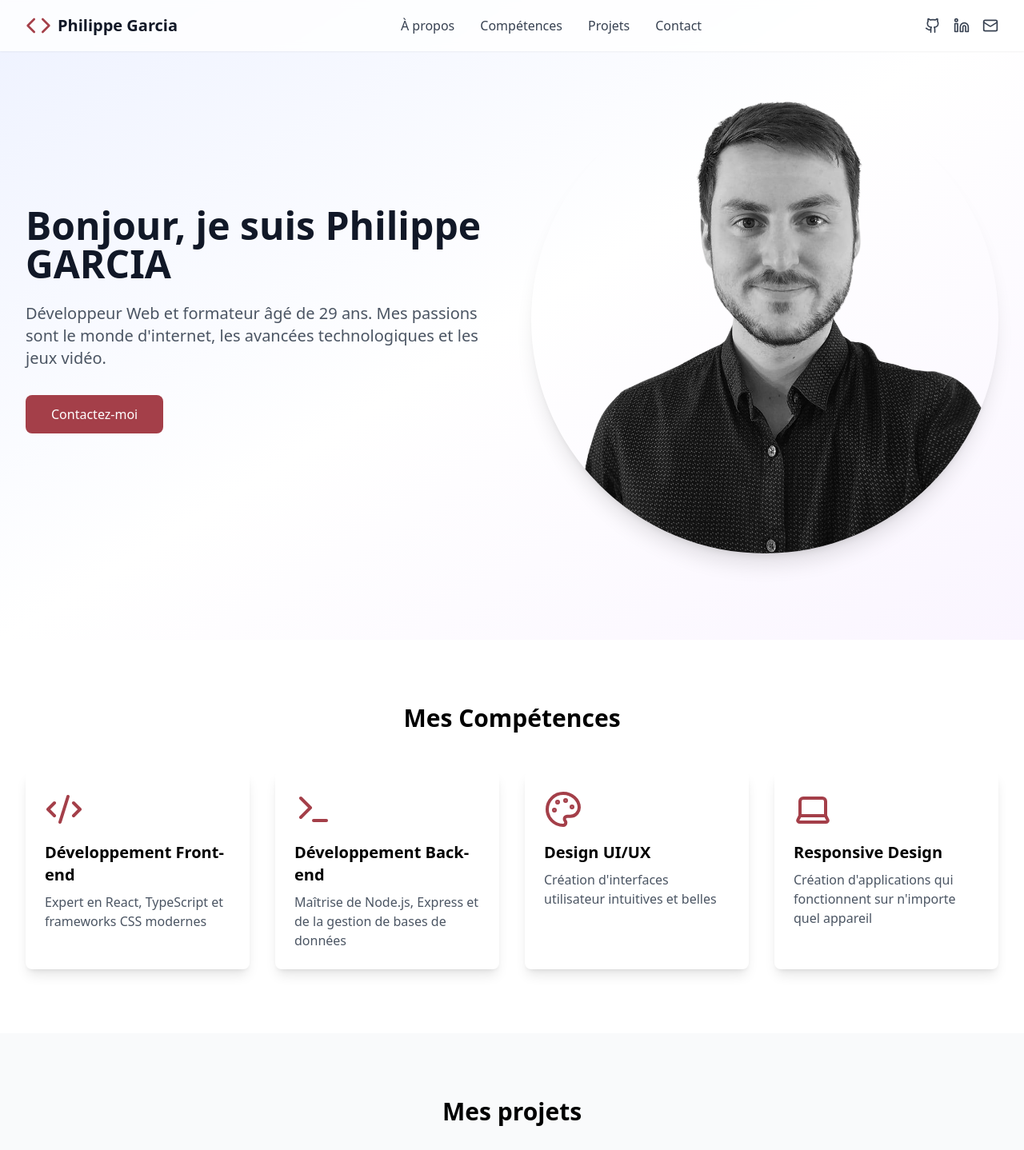
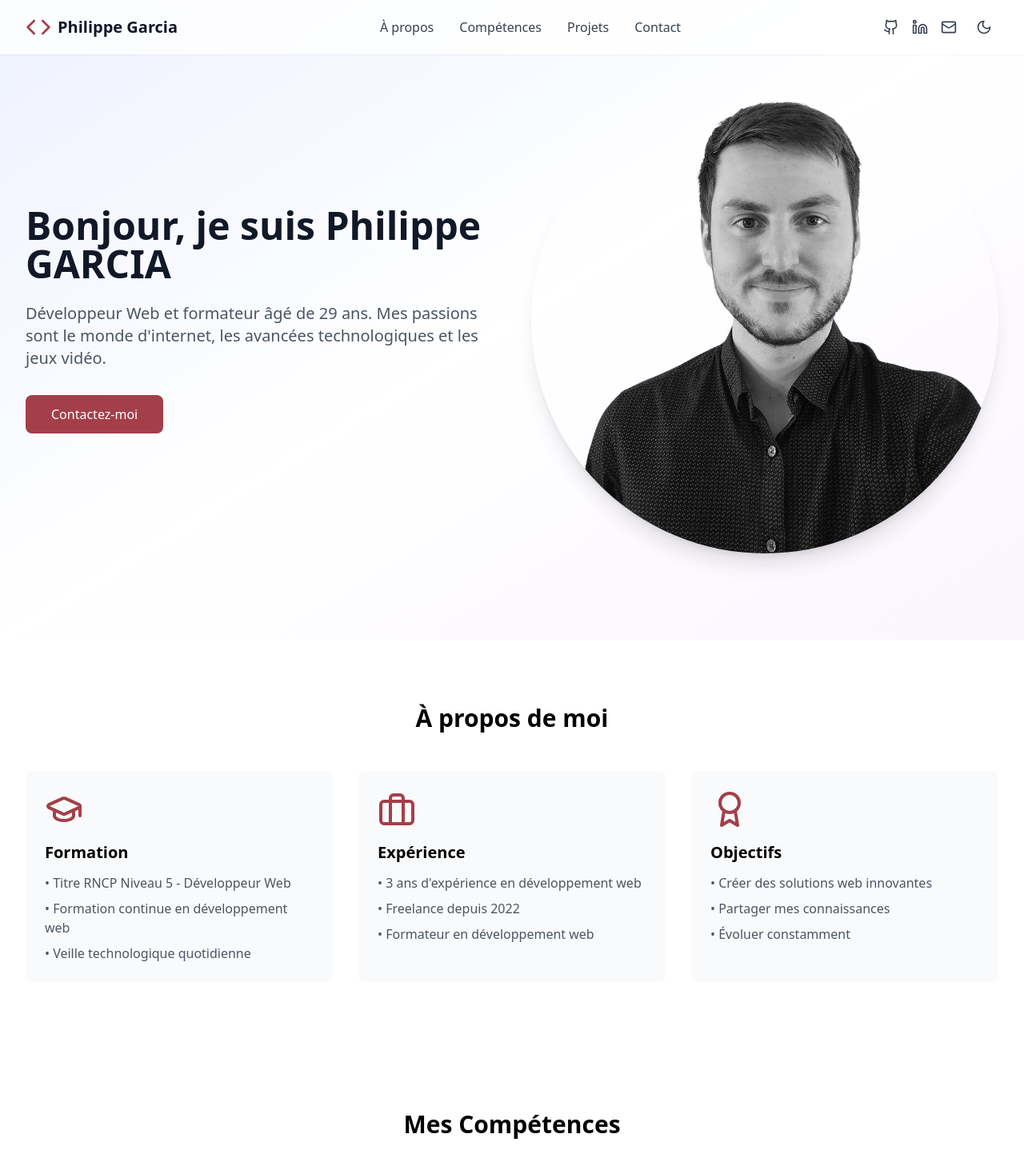
Before and after one commit to PhilippeG57/Portfolio-2025, a React (Vite) app: page / in a window 1280 px wide. Shown: the top 1438 px of the page at 80% size. Built offline with nearby package versions, Linux system fonts and the light colour scheme.

Commit message:
NEW theme sombre + section à propos

```diff
--- a/src/App.tsx
+++ b/src/App.tsx
@@ -1,15 +1,19 @@
 import Header from './components/Header';
 import Hero from './components/Hero';
+import About from './components/About';
 import Skills from './components/Skills';
 import Projects from './components/Projects';
 import Contact from './components/Contact';
+import { ThemeProvider } from './contexts/ThemeContext';
 
 function App() {
   return (
-    <div className="min-h-screen bg-white">
+    <ThemeProvider>
+      <div className="min-h-screen bg-white dark:bg-gray-900 transition-colors">
         <Header />
         <main>
           <Hero />
+          <About />
           <Skills />
           <Projects />
           <Contact />
@@ -20,6 +24,7 @@ function App() {
           </div>
         </footer>
       </div>
+    </ThemeProvider>
   );
 }
 
--- /dev/null
+++ b/src/components/About.tsx
@@ -0,0 +1,42 @@
+import { GraduationCap, Briefcase, Award } from 'lucide-react';
+
+export default function About() {
+    return (
+        <section id="about" className="py-20 bg-white dark:bg-gray-900 transition-colors">
+            <div className="max-w-7xl mx-auto px-4 sm:px-6 lg:px-8">
+                <h2 className="text-3xl font-bold text-center mb-12 dark:text-white">À propos de moi</h2>
+                <div className="grid grid-cols-1 md:grid-cols-3 gap-8">
+                    <div className="p-6 bg-gray-50 dark:bg-gray-800 rounded-lg">
+                        <GraduationCap className="h-12 w-12 text-primary mb-4" />
+                        <h3 className="text-xl font-semibold mb-3 dark:text-white">Formation</h3>
+                        <ul className="space-y-2 text-gray-600 dark:text-gray-300">
+                            <li>• Titre RNCP Niveau 5 - Développeur Web</li>
+                            <li>• Formation continue en développement web</li>
+                            <li>• Veille technologique quotidienne</li>
+                        </ul>
+                    </div>
+
+                    <div className="p-6 bg-gray-50 dark:bg-gray-800 rounded-lg">
+                        <Briefcase className="h-12 w-12 text-primary mb-4" />
+                        <h3 className="text-xl font-semibold mb-3 dark:text-white">Expérience</h3>
+                        <ul className="space-y-2 text-gray-600 dark:text-gray-300">
+                            <li>• 3 ans d'expérience en développement web</li>
+                            <li>• Freelance depuis 2022</li>
+                            <li>• Formateur en développement web</li>
+                        </ul>
+                    </div>
+
+                    <div className="p-6 bg-gray-50 dark:bg-gray-800 rounded-lg">
+                        <Award className="h-12 w-12 text-primary mb-4" />
+                        <h3 className="text-xl font-semibold mb-3 dark:text-white">Objectifs</h3>
+                        <ul className="space-y-2 text-gray-600 dark:text-gray-300">
+                            <li>• Créer des solutions web innovantes</li>
+                            <li>• Partager mes connaissances</li>
+                            <li>• Évoluer constamment</li>
+                        </ul>
+                    </div>
+                </div>
+            </div>
+        </section>
+    );
+}
--- a/src/components/Header.tsx
+++ b/src/components/Header.tsx
@@ -1,54 +1,90 @@
 import { Menu, X, Code, Mail, Github, Linkedin } from 'lucide-react';
 import { useState } from 'react';
+import { ThemeToggle } from './ThemeToggle';
 
 export default function Header() {
   const [isMenuOpen, setIsMenuOpen] = useState(false);
 
   return (
-    <header className="fixed w-full bg-white/80 backdrop-blur-sm z-50 shadow-sm">
+    <header className="fixed w-full bg-white/80 dark:bg-gray-900/80 backdrop-blur-sm z-50 shadow-sm transition-colors">
       <div className="max-w-7xl mx-auto px-4 sm:px-6 lg:px-8">
         <div className="flex justify-between items-center py-4">
-          <div className="flex items-center">
-            <Code className="h-8 w-8 text-primary" />
-            <span className="ml-2 text-xl font-bold text-gray-900">Philippe Garcia</span>
-          </div>
+          <a href="#">
+            <div className="flex items-center">
+              <Code className="h-8 w-8 text-primary" />
+              <span className="ml-2 text-xl font-bold text-gray-900 dark:text-white">
+                Philippe Garcia
+              </span>
+            </div>
+          </a>
 
           <nav className="hidden md:flex space-x-8">
-            <a href="#about" className="text-gray-700 hover:text-primary">À propos</a>
-            <a href="#skills" className="text-gray-700 hover:text-primary">Compétences</a>
-            <a href="#projects" className="text-gray-700 hover:text-primary">Projets</a>
-            <a href="#contact" className="text-gray-700 hover:text-primary">Contact</a>
+            <a href="#about" className="text-gray-700 dark:text-gray-300 hover:text-primary dark:hover:text-primary">
+              À propos
+            </a>
+            <a href="#skills" className="text-gray-700 dark:text-gray-300 hover:text-primary dark:hover:text-primary">
+              Compétences
+            </a>
+            <a href="#projects" className="text-gray-700 dark:text-gray-300 hover:text-primary dark:hover:text-primary">
+              Projets
+            </a>
+            <a href="#contact" className="text-gray-700 dark:text-gray-300 hover:text-primary dark:hover:text-primary">
+              Contact
+            </a>
           </nav>
 
           <div className="hidden md:flex items-center space-x-4">
-            <a href="https://github.com/PhilippeG57" target="_blank" className="text-gray-700 hover:text-primary">
+            <a
+              href="https://github.com/PhilippeG57"
+              target="_blank"
+              className="text-gray-700 dark:text-gray-300 hover:text-primary dark:hover:text-primary"
+            >
               <Github className="h-5 w-5" />
             </a>
-            <a href="https://www.linkedin.com/in/philippe-garcia-245680195/" target="_blank" className="text-gray-700 hover:text-primary">
+            <a
+              href="https://www.linkedin.com/in/philippe-garcia-245680195/"
+              target="_blank"
+              className="text-gray-700 dark:text-gray-300 hover:text-primary dark:hover:text-primary"
+            >
               <Linkedin className="h-5 w-5" />
             </a>
-            <a href="mailto:philippe57660.garcia@gmail.com" className="text-gray-700 hover:text-primary">
+            <a
+              href="mailto:philippe57660.garcia@gmail.com"
+              className="text-gray-700 dark:text-gray-300 hover:text-primary dark:hover:text-primary"
+            >
               <Mail className="h-5 w-5" />
             </a>
+            <ThemeToggle />
           </div>
 
-          <button
-            className="md:hidden"
-            onClick={() => setIsMenuOpen(!isMenuOpen)}
-          >
-            {isMenuOpen ? <X className="h-6 w-6" /> : <Menu className="h-6 w-6" />}
+          <button className="md:hidden" onClick={() => setIsMenuOpen(!isMenuOpen)}>
+            {isMenuOpen ? (
+              <X className="h-6 w-6 dark:text-white" />
+            ) : (
+              <Menu className="h-6 w-6 dark:text-white" />
+            )}
           </button>
         </div>
       </div>
 
-      {/* Mobile menu */}
       {isMenuOpen && (
         <div className="md:hidden">
-          <div className="px-2 pt-2 pb-3 space-y-1 sm:px-3">
-            <a href="#about" className="block px-3 py-2 text-gray-700 hover:text-primary">À propos</a>
-            <a href="#skills" className="block px-3 py-2 text-gray-700 hover:text-primary">Compétences</a>
-            <a href="#projects" className="block px-3 py-2 text-gray-700 hover:text-primary">Projets</a>
-            <a href="#contact" className="block px-3 py-2 text-gray-700 hover:text-primary">Contact</a>
+          <div className="px-2 pt-2 pb-3 space-y-1 sm:px-3 dark:bg-gray-900">
+            <a href="#about" className="block px-3 py-2 text-gray-700 dark:text-gray-300 hover:text-primary dark:hover:text-primary">
+              À propos
+            </a>
+            <a href="#skills" className="block px-3 py-2 text-gray-700 dark:text-gray-300 hover:text-primary dark:hover:text-primary">
+              Compétences
+            </a>
+            <a href="#projects" className="block px-3 py-2 text-gray-700 dark:text-gray-300 hover:text-primary dark:hover:text-primary">
+              Projets
+            </a>
+            <a href="#contact" className="block px-3 py-2 text-gray-700 dark:text-gray-300 hover:text-primary dark:hover:text-primary">
+              Contact
+            </a>
+            <div className="flex items-center space-x-4 px-3 py-2">
+              <ThemeToggle />
+            </div>
           </div>
         </div>
       )}
--- a/src/components/Projects.tsx
+++ b/src/components/Projects.tsx
@@ -131,9 +131,9 @@ export default function Projects() {
   });
 
   return (
-    <section id="projects" className="py-20 bg-gray-50">
+    <section id="projects" className="py-20 bg-gray-50 dark:bg-gray-900 transition-colors">
       <div className="max-w-7xl mx-auto px-4 sm:px-6 lg:px-8">
-        <h2 className="text-3xl font-bold text-center mb-8">Mes projets</h2>
+        <h2 className="text-3xl font-bold text-center mb-8 dark:text-white">Mes projets</h2>
         <div className="flex justify-center gap-4 mb-8">
           <button
             onClick={() => setFilter('tous')}
--- /dev/null
+++ b/src/components/ThemeToggle.tsx
@@ -0,0 +1,20 @@
+import { Sun, Moon } from 'lucide-react';
+import { useTheme } from '../contexts/ThemeContext';
+
+export function ThemeToggle() {
+    const { theme, toggleTheme } = useTheme();
+
+    return (
+        <button
+            onClick={toggleTheme}
+            className="p-2 rounded-lg hover:bg-gray-100 dark:hover:bg-gray-800 transition-colors"
+            aria-label="Toggle theme"
+        >
+            {theme === 'light' ? (
+                <Moon className="h-5 w-5 text-gray-700 dark:text-gray-300" />
+            ) : (
+                <Sun className="h-5 w-5 text-gray-700 dark:text-gray-300" />
+            )}
+        </button>
+    );
+}
--- /dev/null
+++ b/src/contexts/ThemeContext.tsx
@@ -0,0 +1,40 @@
+import { createContext, useContext, useEffect, useState } from 'react';
+
+type Theme = 'light' | 'dark';
+
+interface ThemeContextType {
+    theme: Theme;
+    toggleTheme: () => void;
+}
+
+const ThemeContext = createContext<ThemeContextType | undefined>(undefined);
+
+export function ThemeProvider({ children }: { children: React.ReactNode }) {
+    const [theme, setTheme] = useState<Theme>(() => {
+        const savedTheme = localStorage.getItem('theme');
+        return (savedTheme as Theme) || 'light';
+    });
+
+    useEffect(() => {
+        localStorage.setItem('theme', theme);
+        document.documentElement.classList.toggle('dark', theme === 'dark');
+    }, [theme]);
+
+    const toggleTheme = () => {
+        setTheme((prev) => (prev === 'light' ? 'dark' : 'light'));
+    };
+
+    return (
+        <ThemeContext.Provider value={{ theme, toggleTheme }}>
+            {children}
+        </ThemeContext.Provider>
+    );
+}
+
+export function useTheme() {
+    const context = useContext(ThemeContext);
+    if (context === undefined) {
+        throw new Error('useTheme must be used within a ThemeProvider');
+    }
+    return context;
+}
--- a/tailwind.config.js
+++ b/tailwind.config.js
@@ -1,9 +1,7 @@
 /** @type {import('tailwindcss').Config} */
 export default {
-  content: [
-    "./index.html",
-    "./src/**/*.{js,ts,jsx,tsx}",
-  ],
+  content: ['./index.html', './src/**/*.{js,ts,jsx,tsx}'],
+  darkMode: 'class',
   theme: {
     extend: {
       colors: {
```
Also changed, not shown: src/components/Contact.tsx (+9 -9 lines), src/components/Hero.tsx (+8 -5 lines), src/components/Skills.tsx (+15 -8 lines), 1 other file (tests, documents, lock files or other folders). Lines whose indentation alone changed are shown as unchanged.
